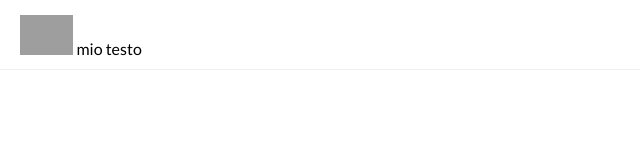
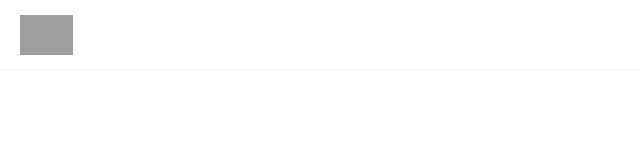
Before and after one commit to frame88/JS-Hamburger-menu, a plain HTML site: page index.html in a window 1280 px wide. Shown: the full height of the page, 0-640 px from the left. Drawn offline with nearby package versions, Linux system fonts and the light colour scheme; grey boxes are pictures that could not be loaded.

Commit message:
bonus ok

```diff
--- a/index.html
+++ b/index.html
@@ -55,6 +55,6 @@
         </header>
         <script src="https://ajax.googleapis.com/ajax/libs/jquery/3.3.1/jquery.min.js"></script>
         <script src="js/main.js" charset="utf-8"></script>
-        <script src="js/bonus.js"></script>
+        <!-- <script src="js/bonus.js"></script> -->
     </body>
 </html>
```
Also changed, not shown: js/bonus.js (line endings or trailing spaces).
